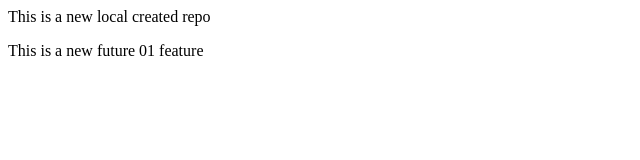
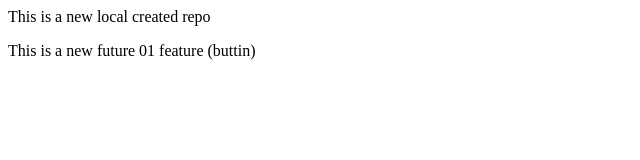
Before and after one commit to Saurabhkadam123/LocalRepoToRemote, a plain HTML site: page index.html in a window 1280 px wide. Shown: the full height of the page, 0-640 px from the left. Drawn offline with Linux system fonts and the light colour scheme.

Commit message:
buttin edition

```diff
--- a/index.html
+++ b/index.html
@@ -1,2 +1,2 @@
 <p>This is a new local created repo</p>
-<p>This is a new future 01 feature</p>
+<p>This is a new future 01 feature (buttin)</p>
```
